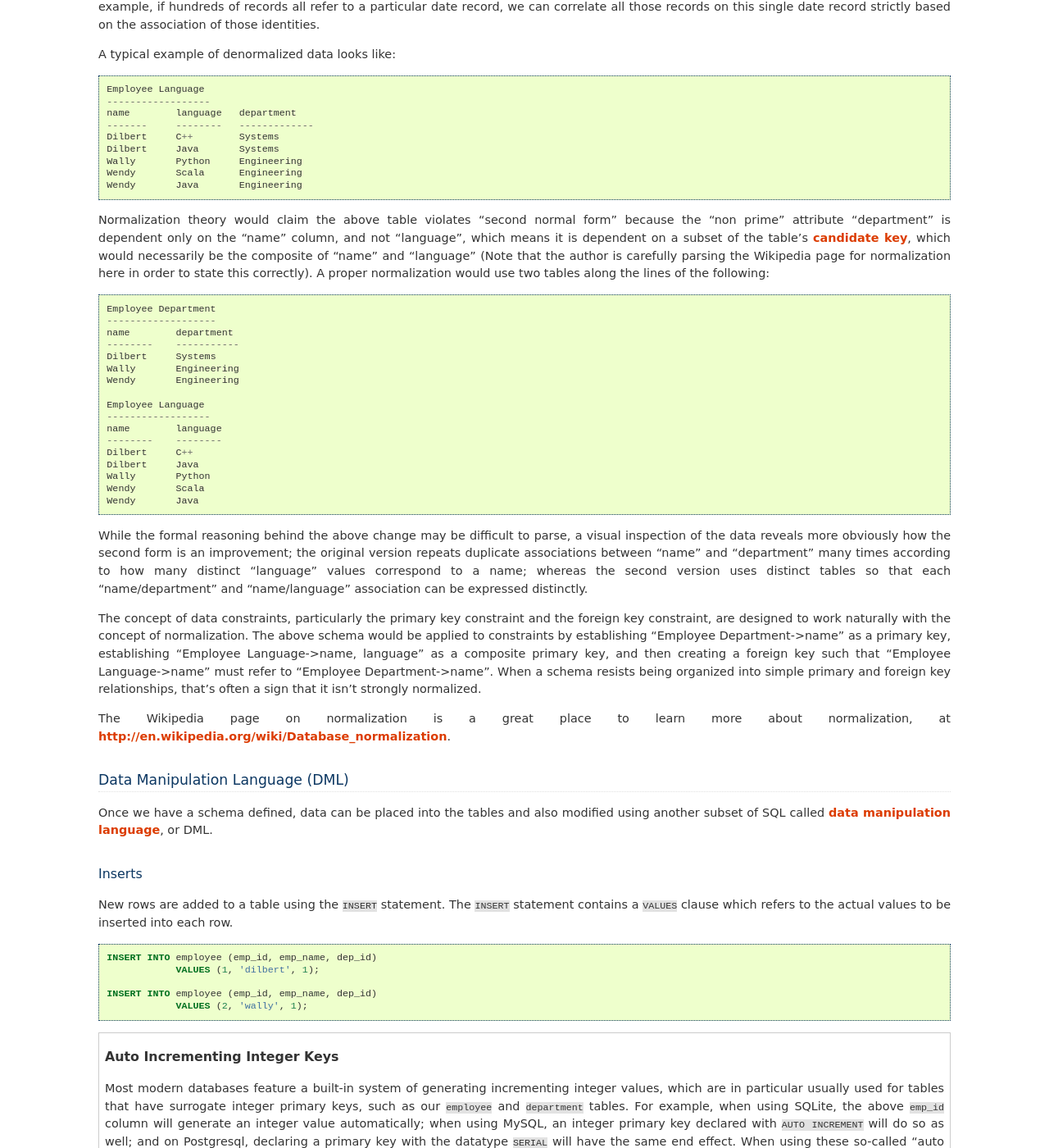
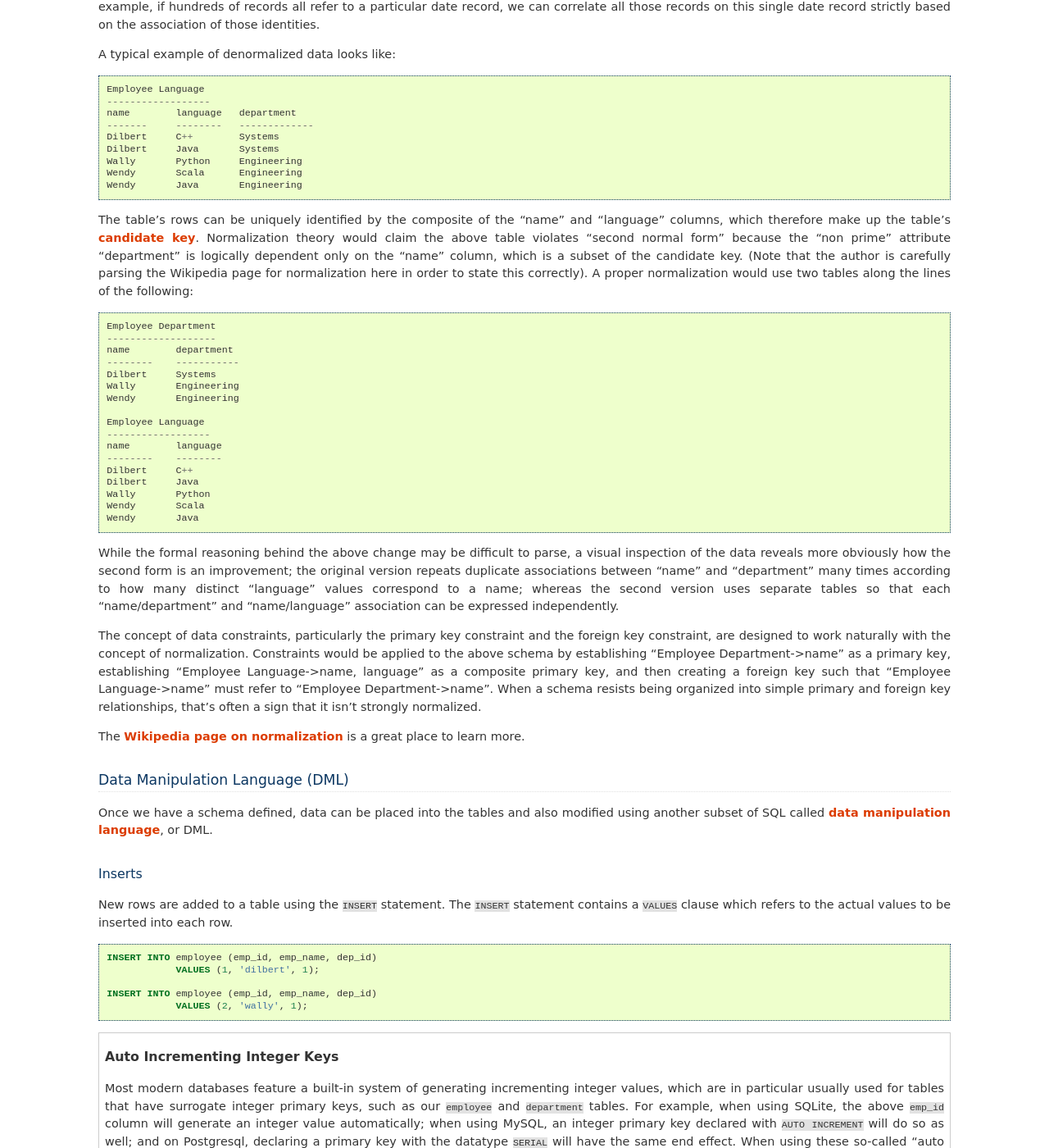
Before and after one commit to primordialstew/introduction-to-sqlalchemy-2013, a Sphinx documentation site: the page built from handout/source/relational.rst, in a window 1280 px wide and 1400 px high, scrolled down 2776 px. Shown: the whole window at 82% size. Built offline with Sphinx 7.4.7, drawn with Linux system fonts in a browser that asks for light colours; some of the changed text lies outside the part shown.

Commit message:
Fixed spelling, grammar, and wording
Some sections of relational were particularly dense or difficult to
parse.  I've attempted to simplify them without losing content and
have diversified word choice in a few places where repetition made
comprehension more, rather than less, difficult (for me, anyway).

```diff
--- a/handout/source/front.rst
+++ b/handout/source/front.rst
@@ -30,7 +30,7 @@
 and exercises within the environment.
 
 Two other sections, :doc:`glossary` and :doc:`reading`, represent more
-detailed paths for learning.  The glossary is broken into two sections,
+detailed paths for learning.  The glossary is broken into two sections:
 :ref:`glossary_relational` and :ref:`glossary_sqlalchemy`.  It's a good
 idea for students to run through the relational section here; the SQLAlchemy
 section on the other hand will be more useful after the tutorial is complete,
--- a/handout/source/relational.rst
+++ b/handout/source/relational.rst
@@ -194,12 +194,11 @@
   Wendy       Scala      Engineering
   Wendy       Java       Engineering
 
+The table's rows can be uniquely identified by the composite of the "name" and
+"language" columns, which therefore make up the table's :term:`candidate key`.
 Normalization theory would claim the above table violates "second normal form"
-because the "non prime" attribute "department" is dependent
-only on the "name" column, and not "language", which means it
-is dependent on a subset
-of the table's  :term:`candidate key`, which would necessarily be the
-composite of "name" and "language"
+because the "non prime" attribute "department" is logically dependent
+only on the "name" column, which is a subset of the candidate key.
 (Note that the author is carefully parsing the Wikipedia page for normalization
 here in order to state this correctly).   A proper normalization would use two
 tables along the lines of the following::
@@ -227,21 +226,21 @@
 how the second form is an improvement; the original version repeats
 duplicate associations between "name" and "department" many times
 according to how many distinct "language" values correspond to a name;
-whereas the second version uses distinct tables so that each "name/department"
-and "name/language" association can be expressed distinctly.
+whereas the second version uses separate tables so that each "name/department"
+and "name/language" association can be expressed independently.
 
 The concept of data constraints, particularly the primary key constraint
 and the foreign key constraint, are designed to work naturally with
-the concept of normalization.   The above schema would be applied to
-constraints by establishing "Employee Department->name" as a primary key,
+the concept of normalization.   Constraints would be applied to the above
+schema by establishing "Employee Department->name" as a primary key,
 establishing "Employee Language->name, language" as a composite primary key,
 and then creating a foreign key such that "Employee Language->name" must
 refer to "Employee Department->name".  When a schema resists being
 organized into simple primary and foreign key relationships, that's often
 a sign that it isn't strongly normalized.
 
-The Wikipedia page on normalization is a great place to learn more about
-normalization, at http://en.wikipedia.org/wiki/Database_normalization.
+The `Wikipedia page on normalization <http://en.wikipedia.org/wiki/Database_normalization>`_
+is a great place to learn more.
 
 
 .. _dml:
@@ -323,7 +322,7 @@
 When an UPDATE statement like the above one executes, it may match any number of
 rows, including none at all.  An UPDATE statement typically has a "row count"
 value associated with a particular execution, which indicates the number of
-rows that matched the WHERE criteria, and therefore represents that number
+rows that matched the WHERE criteria, and therefore represents the number
 of rows that were subject to the SET clause.
 
 Deletes
@@ -412,7 +411,7 @@
 once, usually joining along foreign key references.    The ``JOIN`` keyword
 is used in between two table names inside the ``FROM`` clause of a ``SELECT``
 statement.   The ``JOIN`` also usually includes an ``ON`` clause, which
-specifies a criteria by which the rows from both tables are correlated
+specifies criteria by which the rows from both tables are correlated
 to each other.
 
 The figure below illustrates the behavior of a join, by indicating in the
@@ -450,7 +449,7 @@
 
 A variant of the join is the :term:`left outer join`.  This structure allows
 rows to be returned from the table on the "left" side which don't have any
-corresponding row on the "right" side.   Such as, if we wanted to select
+corresponding rows on the "right" side.   For instance, if we wanted to select
 departments and their employees, but we also wanted to see the names of departments
 that had no employees, we might use a ``LEFT OUTER JOIN``:
 
@@ -520,14 +519,13 @@
 Grouping
 --------
 
-The ``GROUP BY`` keyword is applied to a ``SELECT`` statement, and
-breaks up the rows selected by a ``SELECT`` statement into smaller sets
-based on some criteria.   ``GROUP BY`` is commonly used in conjunction with
-aggregates, as it can apply individual subsets of rows to the aggregate
-function, returning an aggregated return value for each group.  The figure below
-illustrates the rows from a table being broken into three sub-groups, based on the
-expression "a", and then the ``SUM()`` aggregate function applied to the value of
-"b" for each group:
+The ``GROUP BY`` keyword is applied to a ``SELECT`` statement, breaking
+up the rows it selects into smaller sets based on some criteria.   ``GROUP BY``
+is commonly used in conjunction with aggregates, as it can apply individual
+subsets of rows to the aggregate function, yielding an aggregated return value
+for each group.  The figure below illustrates the rows from a table being broken
+into three sub-groups, based on the expression "a", and then the ``SUM()``
+aggregate function applied to the value of "b" for each group:
 
 .. image:: review_grouping.png
 
@@ -569,8 +567,8 @@
 ----------------------
 
 It's very helpful (at least the author thinks so) to keep straight exactly
-how ``SELECT`` goes about its work, when given a combination of clauses
-such as ``WHERE``, ``ORDER BY``, ``GROUP BY``, ``HAVING``, and aggregation.
+how ``SELECT`` goes about its work when given a combination of aggregation and
+clauses (such as ``WHERE``, ``ORDER BY``, ``GROUP BY``, ``HAVING``).
 
 Given a series of rows::
 
@@ -631,10 +629,10 @@
               6    |   dogbert  |     4
               7    |   boss     |     3
 
-3. With the target set of rows assembled, ``GROUP BY`` then organizes the rows into groups,
-   based on the criterion given.  Here we illustrate an "intermediary" result set which
-   we would not actually see as a result, but instead indicates the
-   data that's to be passed on to the next step:
+3. With the target set of rows assembled, ``GROUP BY`` then organizes the rows into groups
+   based on the criterion given.  The "intermediary" results of this grouping will be passed
+   on to the next step behind the scenes.  Were we able to look into the pipeline, we'd see
+   something like this:
 
     .. sourcecode:: sql
 
@@ -735,16 +733,16 @@
 Consistency
 -----------
 
-:term:`Consistency` encompasses the ability of the database to ensure that the
-database always remain in a valid state after a transaction completes successfully.
+:term:`Consistency` encompasses the ability of the database to ensure that it
+always remains in a valid state after a transaction completes successfully.
 Key elements used to provide consistency are :term:`constraints`, :term:`cascades`,
 and :term:`triggers`.
 
-Data constraints are the most common system used to define consistency, which
-establish rules that are checked against changes in data as those data changes
+Data constraints, the most common system used to define consistency,
+establish rules that are checked against changes in data as those changes
 are invoked against the database. Typical constraints include:
 
-    * NOT NULL constraint - value in a column may never be NULL, or non-present.
+    * NOT NULL constraint - value in a column may never be NULL or non-present.
 
     * :term:`primary key constraint` - each row must contain a single- or multi-column value
       that is unique across all other rows in the table, and is the single value
@@ -760,11 +758,11 @@
       must be unique throughout the whole table, without themselves comprising
       the primary key.
 
-    * :term:`check constraint` - Any arbitrary expression can be applied to a row,
+    * :term:`check constraint` - any arbitrary expression can be applied to a row,
       which will result in that row being rejected if the expression does not
       evaluate to "true".
 
-Constraints are a sometimes misunderstood concept, that when properly used can give
+Constraints are a sometimes misunderstood concept that when properly used can give
 a developer a strong "peace of mind", knowing that even in the face of errors,
 mistakes, or omissions within applications that communicate with the database,
 the database itself will remain in a *consistent* state, rather than running the
@@ -816,7 +814,7 @@
   the row with primary key "5" from the ``employee`` table, and in the course of
   our work a concurrent transaction updates the ``emp_name`` column from "Ed" to
   "Edward", when we re-SELECT this row, we will still see the value "Ed" - that is,
-  the value of this row remains consistent from the first time we read it on forward.
+  the value of this row remains consistent from the first time we read it forward.
   If we ourselves attempt to update the row again, we may be subject to a conflict when
   we attempt to commit the transaction.
 
```
Also changed, not shown: other parts of handout/source/front.rst (+1 -1 lines), other parts of handout/source/relational.rst (+22 -22 lines).
